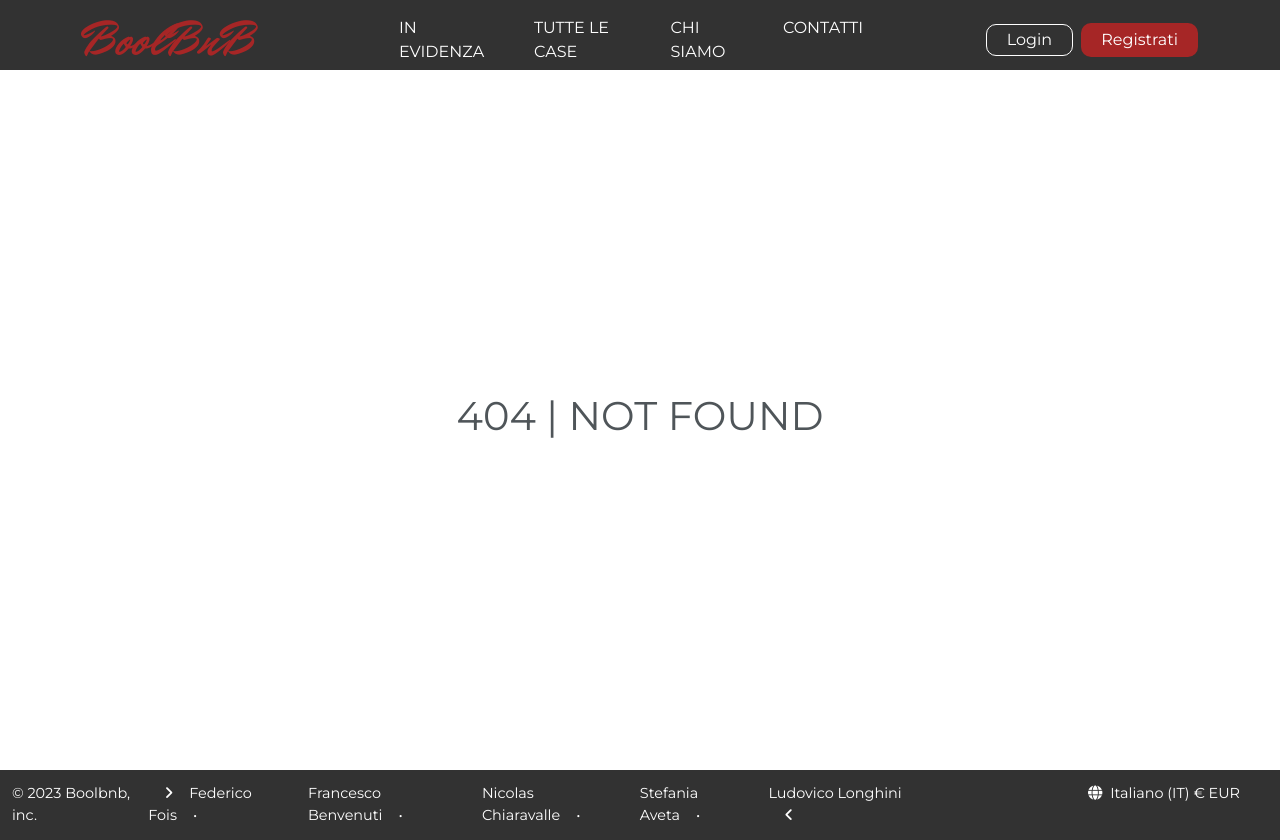
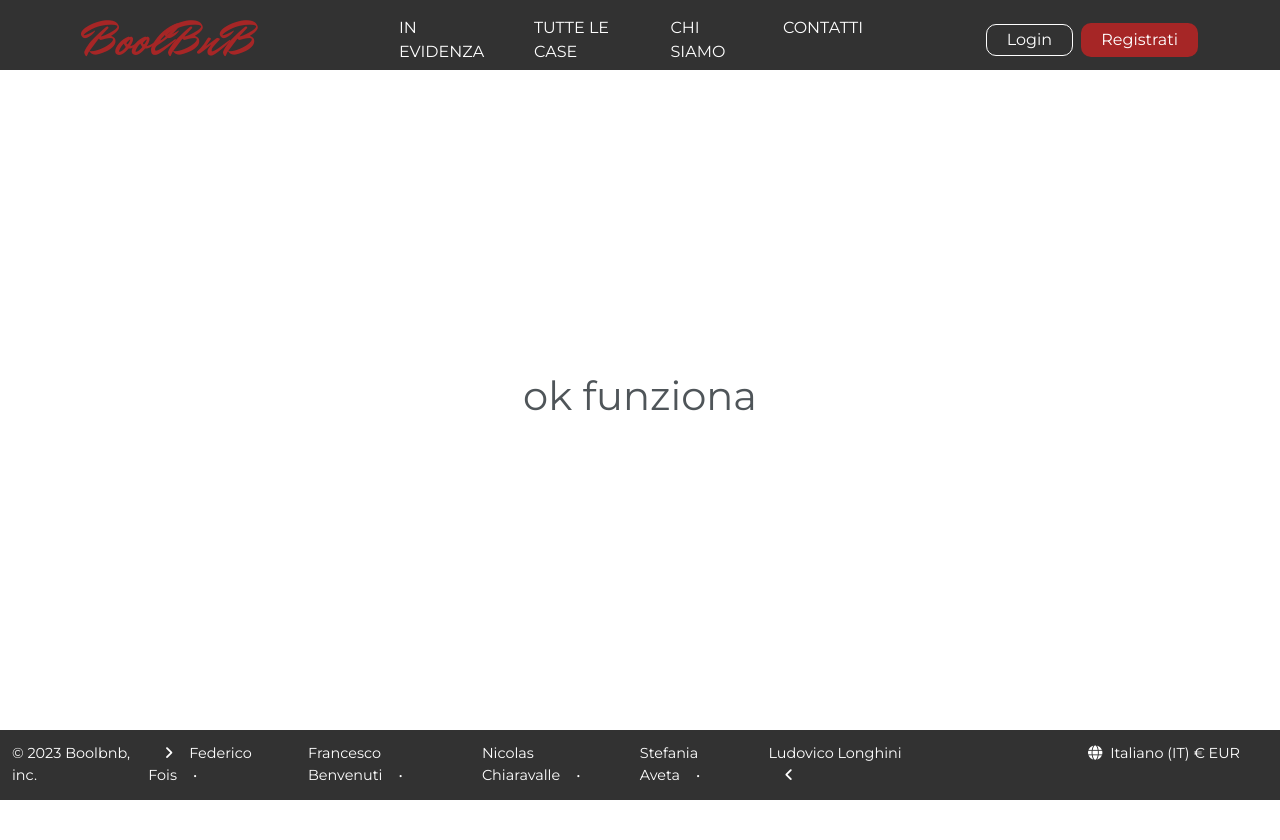
Before and after one commit to Chiaravalle04/boolbnb-fe, a Vue app: page /who-we-are in a window 1280 px wide. After the commit the page ends 800 px from the top, so only its background shows below. Built offline with nearby package versions, Linux system fonts and the light colour scheme; a web font is replaced by a local one.

Commit message:
Creata Page Chi Siamo? Da dove veniamo? 1 fiorino! Ludo metti il link in headeeeeer

```diff
--- /dev/null
+++ b/src/pages/AppWhoWeAre.vue
@@ -0,0 +1,33 @@
+<script>
+    export default {
+        name: "AppWhoWeAre",
+
+        data() {
+            return {
+
+            }
+        },
+    };
+</script>
+
+<template>
+
+    <main>
+
+        <h1>ok funziona</h1>
+
+    </main>
+
+</template>
+
+<style lang="scss" scoped>
+    main {
+        display: flex;
+        justify-content: center;
+        align-items: center;
+        height: calc(100vh - 140px);
+        h1 {
+            color: var(--title-color);
+        }
+    }
+</style>
--- a/src/router.js
+++ b/src/router.js
@@ -4,6 +4,7 @@ import AppHome from './pages/AppHome.vue';
 import AppShowApartment from './pages/AppShowApartment.vue';
 import AppSearchedApartments from './pages/AppSearchedApartments.vue';
 import AppError from './pages/AppError.vue';
+import AppWhoWeAre from './pages/AppWhoWeAre.vue';
 
 const router = createRouter({
     history: createWebHistory(),
@@ -27,6 +28,11 @@ const router = createRouter({
             path: '/:pathMatch(.*)*',
             name: 'AppError',
             component: AppError
+        },
+        {
+            path: '/who-we-are',
+            name: 'who-we-are',
+            component: AppWhoWeAre
         }
     ]
 });
```
